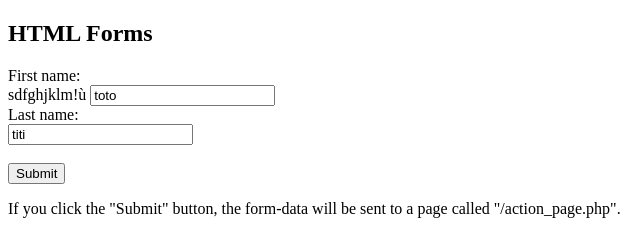
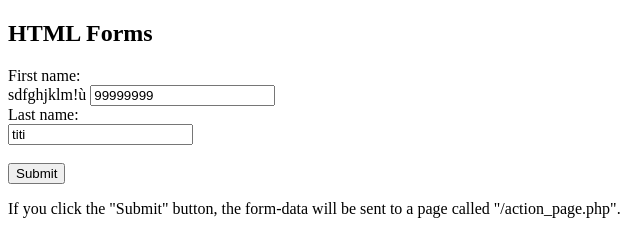
Before and after one commit to SirineHattab/Exercices, a plain HTML site: page index.html in a window 1280 px wide. Shown: the full height of the page, 0-640 px from the left. Drawn offline with Linux system fonts and the light colour scheme.

Commit message:
edit index html file for cherry pick

```diff
--- a/index.html
+++ b/index.html
@@ -7,7 +7,7 @@
 <form action="/action_page.php">
   First name:<br>
 sdfghjklm!ù
-  <input type="text" name="firstname" value="toto">
+  <input type="text" name="firstname" value="99999999">
   <br>
   Last name:<br>
   <input type="text" name="lastname" value="titi">
```
